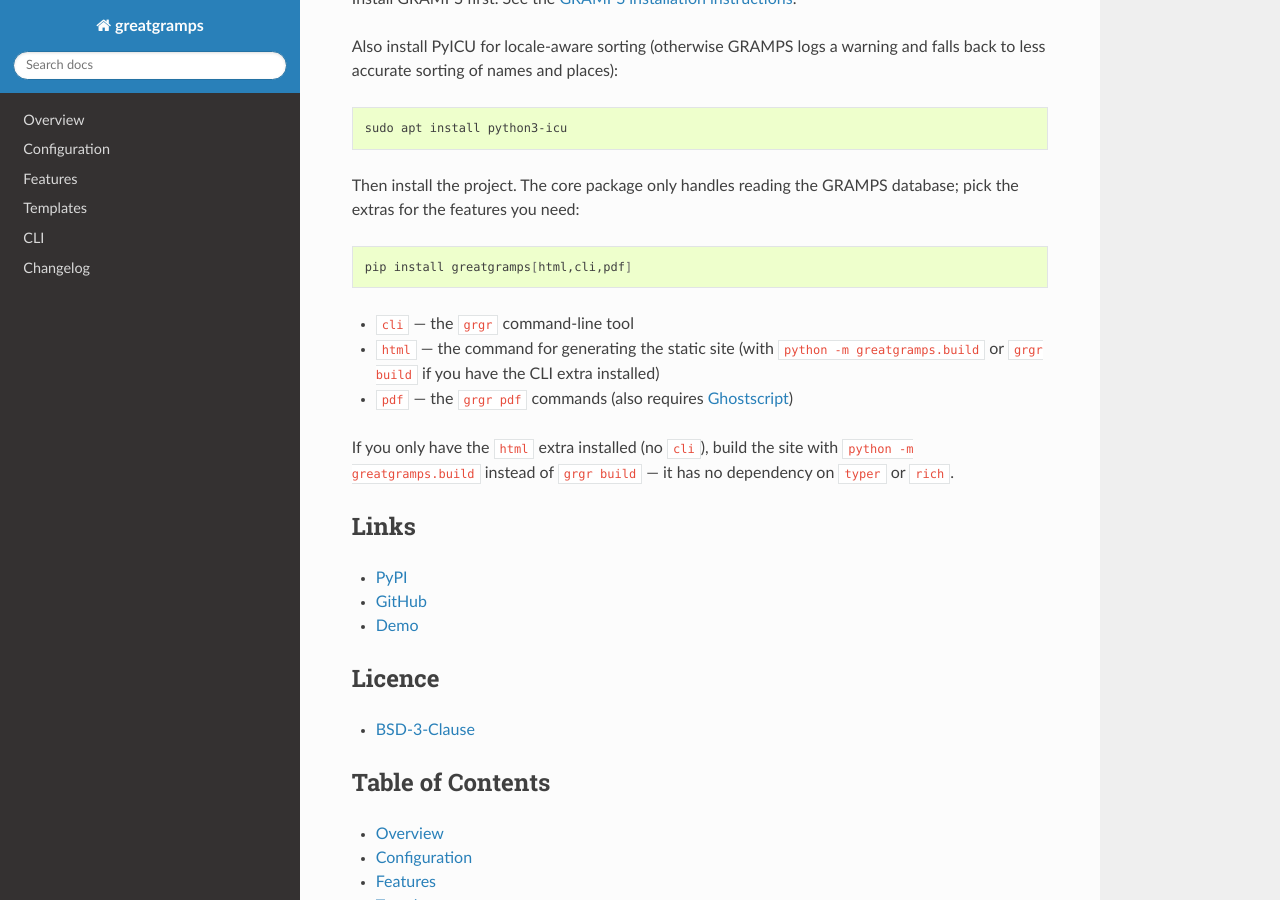
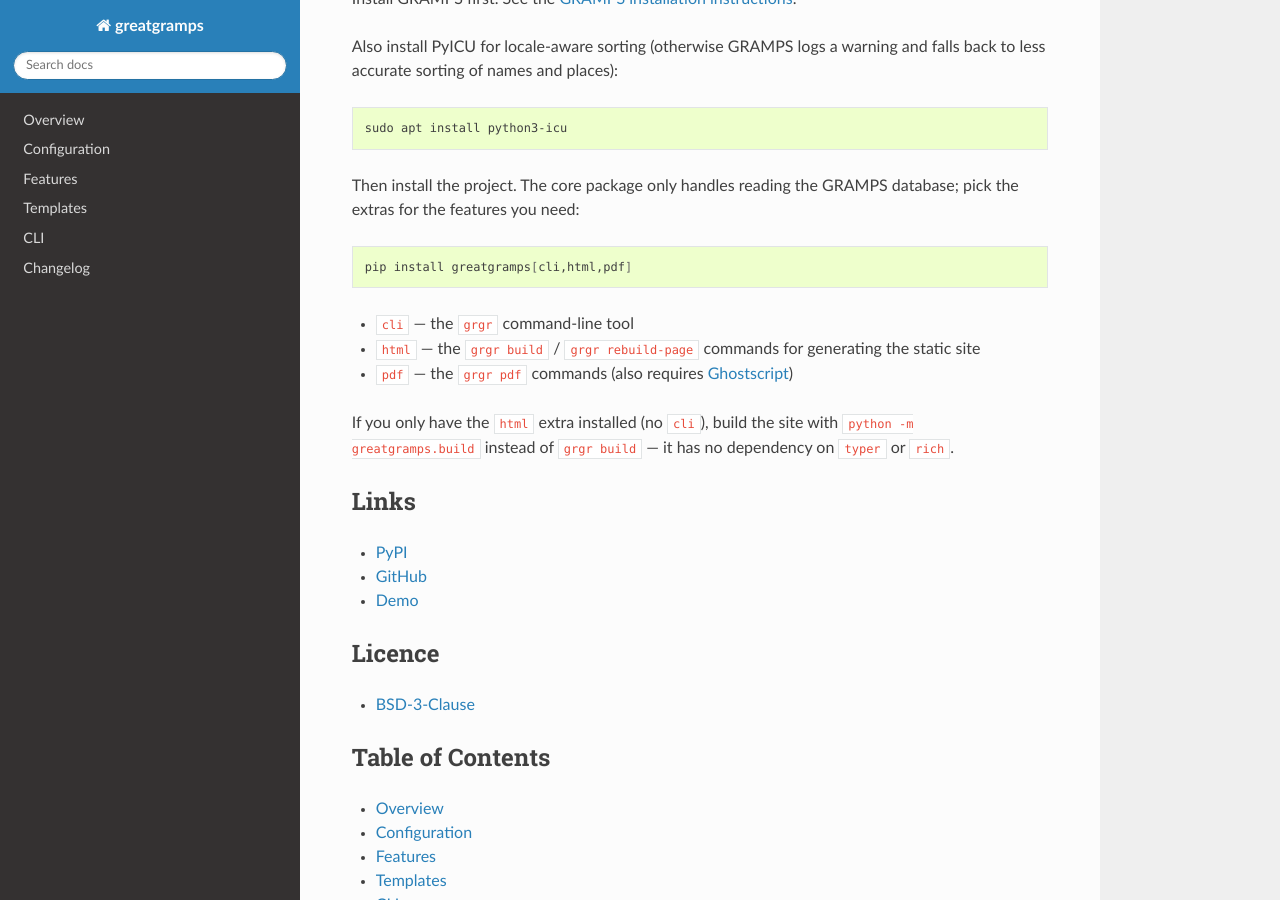
Before and after one commit to bennuttall/greatgramps, a Sphinx documentation site: the page built from docs/index.rst, in a window 1280 px wide and 900 px high, scrolled down 1437 px. Built offline with Sphinx 7.4.7 and the Read the Docs theme 3.1.0, drawn with Linux system fonts in a browser that asks for light colours; pages that are not in the unit, such as notebooks, are missing from menus.

Commit message:
Fix README/docs heading style and align extras ordering
The README's Licence section used an RST-style underline instead of
a Markdown heading, rendering as H1 instead of H2. The docs page also
repeated the python -m greatgramps.build note twice in a row. Extras
are now listed in the same cli/html/pdf order in both files.

Co-Authored-By: Claude Sonnet 4.6 <noreply@anthropic.com>

```diff
--- a/docs/index.rst
+++ b/docs/index.rst
@@ -56,11 +56,10 @@ extras for the features you need:
 
 .. code-block:: bash
 
-    pip install greatgramps[html,cli,pdf]
+    pip install greatgramps[cli,html,pdf]
 
 - ``cli`` — the ``grgr`` command-line tool
-- ``html`` — the command for generating the static site (with ``python -m greatgramps.build`` or
-  ``grgr build`` if you have the CLI extra installed)
+- ``html`` — the ``grgr build`` / ``grgr rebuild-page`` commands for generating the static site
 - ``pdf`` — the ``grgr pdf`` commands (also requires `Ghostscript <https://www.ghostscript.com/>`_)
 
 If you only have the ``html`` extra installed (no ``cli``), build the site with ``python -m
```
Also changed, not shown: README.md (+3 -4 lines).
